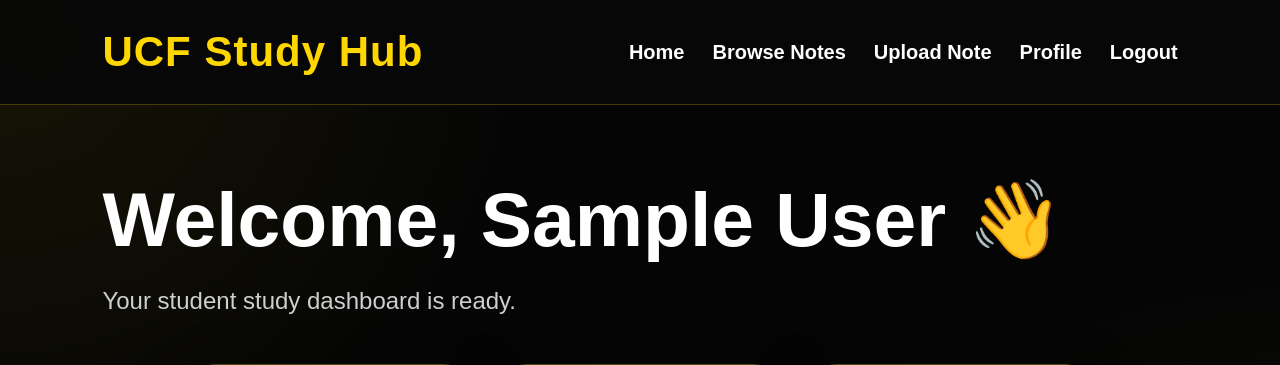
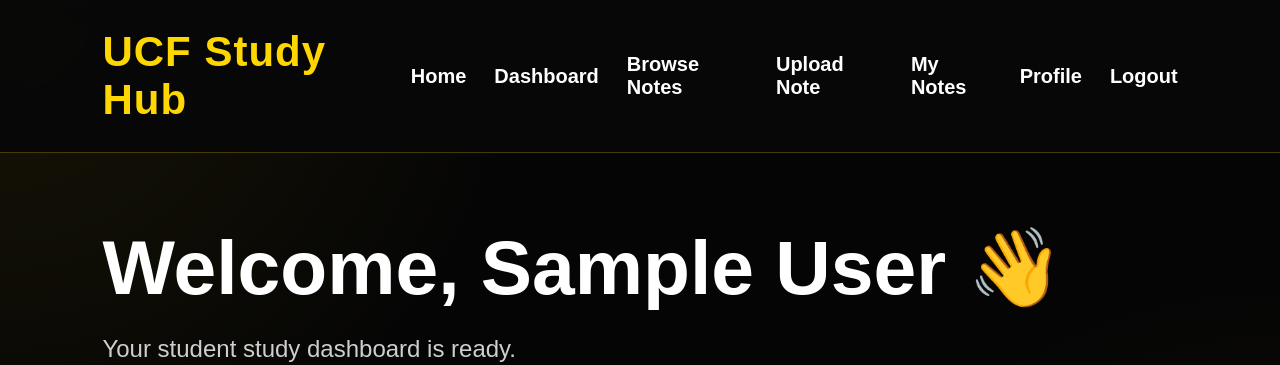
Before and after one commit to elvie-valmores/LAMP-Stack-Project-Group-14, a PHP site: page /pages/dashboard.php in a window 1280 px wide. Shown: the top 365 px of the page. Run offline with PHP 8.4, Linux system fonts and the light colour scheme; the visitor is signed in with stand-in values (Sample User, id 1).

Commit message:
Fix dashboard and edit note navigation

```diff
--- a/frontend/pages/dashboard.php
+++ b/frontend/pages/dashboard.php
@@ -19,10 +19,13 @@ $name = $_SESSION["full_name"];
 
 <nav class="navbar">
     <div class="logo">UCF Study Hub</div>
+
     <div class="nav-links">
-        <a href="../index.php">Home</a>
+        <a href="/frontend/index.php">Home</a>
+        <a href="dashboard.php">Dashboard</a>
         <a href="browse-notes.php">Browse Notes</a>
         <a href="upload-note.php">Upload Note</a>
+        <a href="my-notes.php">My Notes</a>
         <a href="profile.php">Profile</a>
         <a href="../../backend/logout.php">Logout</a>
     </div>
--- a/frontend/pages/edit-note.php
+++ b/frontend/pages/edit-note.php
@@ -41,10 +41,14 @@ if (!$note) {
 <nav class="navbar">
     <div class="logo">UCF Study Hub</div>
 
+    <nav class="navbar">
+    <div class="logo">UCF Study Hub</div>
+
     <div class="nav-links">
         <a href="/frontend/index.php">Home</a>
         <a href="dashboard.php">Dashboard</a>
         <a href="browse-notes.php">Browse Notes</a>
+        <a href="upload-note.php">Upload Note</a>
         <a href="my-notes.php">My Notes</a>
         <a href="profile.php">Profile</a>
         <a href="../../backend/logout.php">Logout</a>
```
